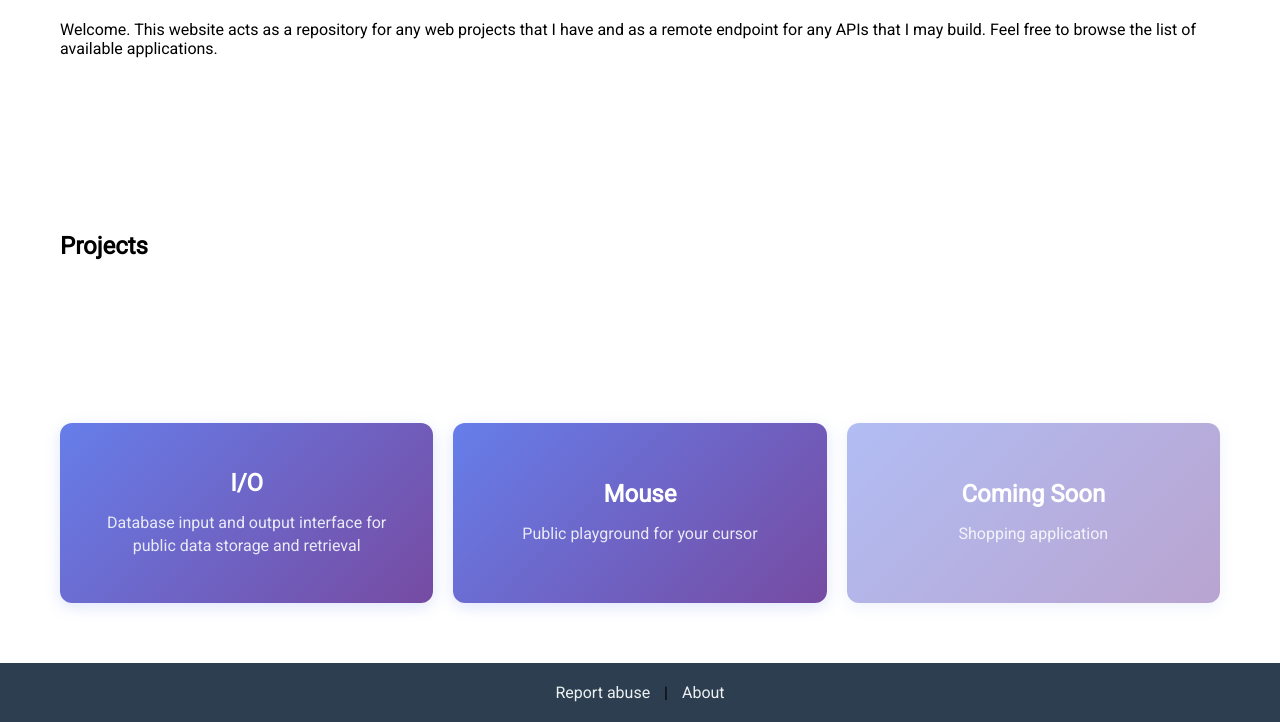
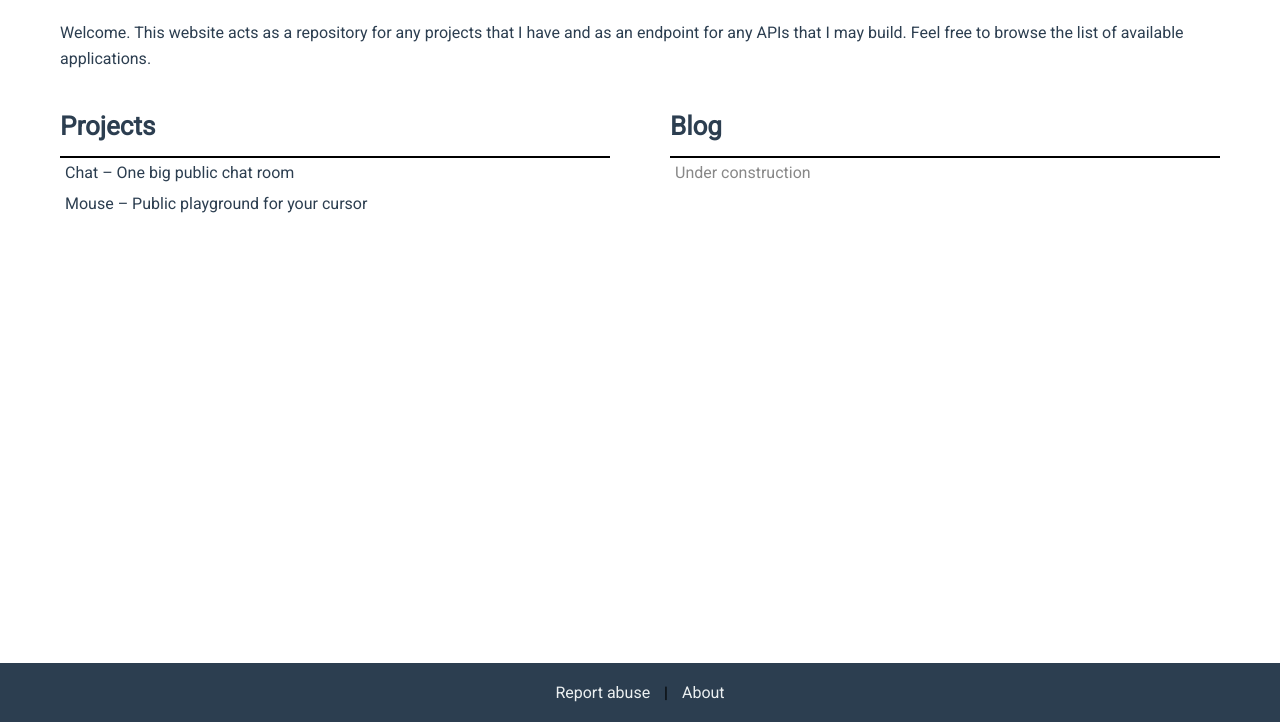
Before and after one commit to kelseywilliams/kelseywilliams.co, a PHP site: page / in a window 1280 px wide. Shown: the part 78-800 px from the top of the page. Run offline with PHP 8.4, Linux system fonts and the light colour scheme.

Commit message:
Added chat route and blog

```diff
--- a/home/public/forgot.html
+++ b/home/public/forgot.html
@@ -26,6 +26,7 @@
                 name="email"
                 type="email"
                 placeholder="Enter your account email..."
+                autocomplete
                 required
             >
             <button class="auth-button" type="submit">Send Recovery Code</button>
--- a/home/public/index.html
+++ b/home/public/index.html
@@ -32,27 +32,33 @@
 
     <main>
         <div id="messageBox" class="message hidden"></div>
-        <div class="container">
+
+        <div class="container description">
             <p>
-                Welcome. This website acts as a repository for any web projects that I have and as a remote endpoint for any APIs that I may build. Feel free to browse the list of available applications.
+                Welcome. This website acts as a repository for any projects that I have
+                and as an endpoint for any APIs that I may build. Feel free to browse
+                the list of available applications.
             </p>
         </div>
-        <h2 class="container">Projects</h2>
-        <div class="tiles-grid">
-            <a href="/input" class="tile">
-                <h3>I/O</h3>
-                <p>Database input and output interface for public data storage and retrieval</p>
-            </a>
-            <a href="/mouse" class="tile">
-                <h3>Mouse</h3>
-                <p>Public playground for your cursor</p>
-            </a>
-            <div class="tile" style="opacity: 0.5; cursor: default;" onclick="return false;">
-                <h3>Coming Soon</h3>
-                <p>Shopping application</p>
-            </div>
+
+        <div class="content-split">
+            <section class="projects">
+                <h2>Projects</h2>
+                <ul>
+                    <li><a href="/chat">Chat – One big public chat room</a></li>
+                    <li><a href="/mouse">Mouse – Public playground for your cursor</a></li>
+                </ul>
+            </section>
+
+            <section class="blog">
+                <h2>Blog</h2>
+                <ul>
+                    <li class="disabled">Under construction</li>
+                </ul>
+            </section>
         </div>
     </main>
+
 
     <footer>
         <div class="card">
--- a/home/public/login.html
+++ b/home/public/login.html
@@ -30,6 +30,7 @@
             class="auth-input"
             name="username"
             placeholder="Enter email or username..."
+            autocomplete
             required
             >
             <input
@@ -37,6 +38,7 @@
             name="password"
             placeholder="Enter password..."
             type="password"
+            autocomplete
             required
             >
             <button class="auth-button" type="submit" id="loginBtn">Login</button>
--- a/home/public/stylesheets/main.css
+++ b/home/public/stylesheets/main.css
@@ -1,4 +1,4 @@
-/* Base Styles */
+/* RESET */
 * {
     margin: 0;
     padding: 0;
@@ -12,7 +12,7 @@ body {
     flex-direction: column;
 }
 
-/* Header Styles */
+/* HEADER */
 header {
     background-color: #2c3e50;
     padding: 20px;
@@ -21,232 +21,137 @@ header {
     align-items: center;
 }
 
-/* utility */
-.hidden { display: none !important; }
-
 header .logo {
-    width: fit-content;
     font-size: 32px;
     color: #ecf0f1;
-    transition: all 0.2s ease;
-}
-
-/* auth containers */
-header #auth {
-    display: flex;
-    align-items: center;
-}
-
-/* Show logged-out by default; JS swaps .hidden */
-#auth-logged-out,
-#auth-logged-in {
-    align-items: center;
-    gap: 10px;
-    display: flex;
-}
-
-/* When JS applies .hidden, hide either section */
-#auth-logged-out.hidden,
-#auth-logged-in.hidden {
-    display: none !important;
-}
-
-header .login {
-    width: fit-content;
-    background: #4f46e5;
-    color: white;
-    padding: 6px 14px;
-    border-radius: 6px;
-    text-decoration: none;
-}
-
-header .signup {
-    width: fit-content;
-    background: #cecde0;
-    color: black;
-    padding: 6px 14px;
-    border-radius: 6px;
-    text-decoration: none;
-    margin-left: 5px;
-}
-
-header .username-text {
-    color: #ecf0f1;
-    font-size: 16px;
-    margin-right: 5px;
+    transition: color 0.2s ease;
 }
 
 header .logo:hover {
     color: #3498db;
-    font-size: 34px;
 }
 
-.page {
-    font-size: 32px;
-    color: #ecf0f1;
-    font-weight: bold;
+header .login,
+header .signup {
+    padding: 6px 14px;
+    border-radius: 6px;
+    text-decoration: none;
+    font-size: 16px;
 }
 
-/* Main Content Styling */
-main {
-    flex: 1;
-    display: flex;
-    flex-direction: column;
+header .login {
+    background: #4f46e5;
+    color: white;
 }
 
-.container {
+header .signup {
+    background: #cecde0;
+    color: black;
+}
+
+#auth-logged-out,
+#auth-logged-in {
     display: flex;
-    flex-wrap: wrap;
-    padding: 20px;
-    flex: 1;
+    align-items: center;
+    gap: 10px;
+}
+
+.hidden {
+    display: none !important;
+}
+
+/* DESCRIPTION BLOCK */
+.description {
     max-width: 1200px;
     margin: 0 auto;
+    padding: 20px;
     width: 100%;
 }
 
-.left-section {
-    flex: 1;
-    padding: 20px;
-    min-width: 300px;
-}
-
-.left-section p {
+.description p {
     font-size: 16px;
     line-height: 1.6;
     color: #2c3e50;
-    margin-bottom: 20px;
 }
 
-.left-section img {
-    max-width: 100%;
+.about {
+    font-size: 16px;
+    line-height: 1.6;
+    color: #2c3e50;
+    margin: 15px;
+}
+
+.about img {
+    width:80%;
     height: auto;
     display: block;
-    margin: 20px 0;
+    margin: 0 auto;
+}
+/* MAIN SPLIT — Projects | Blog */
+.content-split {
+    display: flex;
+    justify-content: space-between;
+    gap: 60px;
+    max-width: 1200px;
+    margin: 0 auto;
+    padding: 20px;
+    width: 100%;
 }
 
-/* Tile Grid for Applications */
-.tiles-grid {
-    display: grid;
-    grid-template-columns: repeat(auto-fit, minmax(300px, 1fr));
-    gap: 20px;
-    margin-top: 10px;
-    margin-bottom: 60px;
-    padding: 0 20px;
-    max-width: 1200px;
-    margin-left: auto;
-    margin-right: auto;
+.content-split section {
+    flex: 1;
 }
 
-.tile {
-    background: linear-gradient(135deg, #667eea 0%, #764ba2 100%);
-    border: none;
-    border-radius: 12px;
-    padding: 30px;
-    text-align: center;
-    transition: all 0.3s ease;
-    min-height: 180px;
-    display: flex;
-    flex-direction: column;
-    justify-content: center;
-    text-decoration: none;
-    color: #ffffff;
-    box-shadow: 0 4px 15px rgba(102, 126, 234, 0.2);
+.content-split h2 {
+    font-size: 26px;
+    margin-bottom: 15px;
+    color: #2c3e50;
 }
 
-.tile:hover {
-    transform: translateY(-8px);
-    box-shadow: 0 12px 25px rgba(102, 126, 234, 0.3);
-    background: linear-gradient(135deg, #5a6fd8 0%, #6a4190 100%);
+.content-split ul {
+    list-style:none;
+    padding: 5px;
+    border-top: 2px solid black;
 }
 
-.tile h3 {
-    font-size: 24px;
-    margin-bottom: 15px;
-    color: #ffffff;
-    font-weight: 600;
+.content-split li {
+    margin-bottom: 12px;
 }
 
-.tile p {
-    font-size: 16px;
-    color: #e8eaf6;
-    line-height: 1.4;
+.content-split a {
+    color: #2c3e50;
+    text-decoration: none;
 }
 
-/* Legacy right-section */
-.right-section {
-    background-color: #e0e0e0;
-    min-width: 300px;
-    margin: 15px;
-    padding: 0;
-    flex: 0 0 auto;
+.content-split a:hover {
+    color: #3498db;
 }
 
-.applications-header {
-    background-color: #b0b0b0;
-    padding: 15px;
-    font-size: 18px;
-    font-weight: bold;
+.disabled {
+    color: #888;
+    cursor: default;
 }
 
-.applications-content {
-    padding: 20px;
-    font-size: 16px;
-}
-
-.applications-content ul { list-style: none; padding: 0; }
-.applications-content li { margin-bottom: 10px; }
-
-.applications-content a {
-    color: #333;
-    text-decoration: none;
-    padding: 10px;
-    display: block;
-    border-radius: 5px;
-    transition: background-color 0.3s ease;
-}
-.applications-content a:hover { background-color: #d0d0d0; }
-
-/* Footer */
+/* FOOTER */
 footer {
     background-color: #2c3e50;
     text-align: center;
     padding: 20px;
-    flex-shrink: 0;
     margin-top: auto;
 }
 
-footer .card { display: inline-block; }
-footer a { color: #ecf0f1; text-decoration: none; margin: 0 10px; }
-footer a:hover { color: #3498db; text-decoration: underline; }
-
-/* Responsive */
-@media (max-width: 1024px) {
-    .tiles-grid { grid-template-columns: repeat(2, 1fr); gap: 15px; }
-    .tile { min-height: 160px; padding: 25px; }
+footer a {
+    color: #ecf0f1;
+    text-decoration: none;
+    margin: 0 10px;
 }
 
-@media (max-width: 768px) {
-    .container { flex-direction: column; padding: 15px; }
-    .left-section { padding: 15px; min-width: auto; }
-    .tiles-grid { grid-template-columns: 1fr 1fr; gap: 15px; padding: 0 15px; }
-    .tile { min-height: 140px; padding: 20px; }
-    .tile h3 { font-size: 20px; margin-bottom: 10px; }
-    .tile p { font-size: 14px; }
-    header .logo { font-size: 28px; }
-    .page { font-size: 28px; }
+footer a:hover {
+    color: #3498db;
+    text-decoration: underline;
 }
 
-@media (max-width: 480px) {
-    .tiles-grid { grid-template-columns: 1fr; gap: 15px; }
-    .tile { min-height: 120px; padding: 20px; }
-    header { padding: 15px; }
-    header .logo { font-size: 24px; }
-    .page { font-size: 24px; }
-    .container { padding: 10px; }
-    .left-section { padding: 10px; }
-}
-
-/* toast message */
+/* TOAST MESSAGE (unchanged) */
 .message {
     position: fixed;
     bottom: 20px;
@@ -256,14 +161,16 @@ footer a:hover { color: #3498db; text-decoration: underline; }
     border-radius: 8px;
     font-size: 14px;
     border: 1px solid #ccc;
-  box-shadow: 0 2px 10px rgba(0, 0, 0, 0.15);
+    box-shadow: 0 2px 10px rgba(0,0,0,0.15);
     transition: opacity 0.4s ease;
     opacity: 1;
 }
-.message.success { background: #fff; color: #000; border-color: #ccc; }
-.message.error   { background: #f8d7da; color: #000; border-color: #f5c2c7; }
+
+.message.success { background: #fff; color: #000; }
+.message.error   { background: #f8d7da; color: #000; }
 .message.hidden  { opacity: 0; pointer-events: none; }
 
+/* LOADING SCREEN (unchanged) */
 #loading-screen {
     position: fixed;
     inset: 0;
@@ -273,8 +180,8 @@ footer a:hover { color: #3498db; text-decoration: underline; }
     justify-content: center;
     align-items: center;
     z-index: 9999;
+}
 
-}
 .spinner {
     width: 24px;
     height: 24px;
@@ -283,6 +190,25 @@ footer a:hover { color: #3498db; text-decoration: underline; }
     border-radius: 50%;
     animation: spin 0.6s linear infinite;
 }
+
 @keyframes spin {
     to { transform: rotate(360deg); }
 }
+
+/* MOBILE */
+@media (max-width: 768px) {
+    .content-split {
+        flex-direction: column;
+        gap: 30px;
+    }
+
+    header .logo {
+        font-size: 24px;
+    }
+    header .login,
+    header .signup {
+        padding: 6px;
+        border-radius: 6px;
+        text-decoration: none;
+    }
+}
```
Also changed, not shown: home/app.js (+0 -52 lines), home/public/about.html (+6 -8 lines), home/public/input.html (deleted, +0 -49 lines), home/public/register.html (+7 -0 lines), home/public/scripts/register.js (+27 -0 lines). Lines whose indentation alone changed are shown as unchanged.
